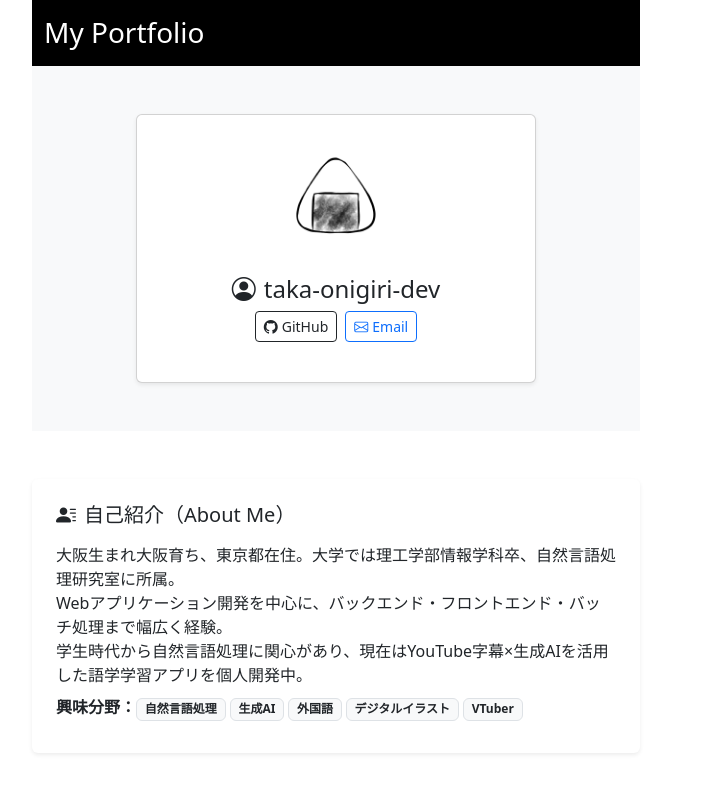
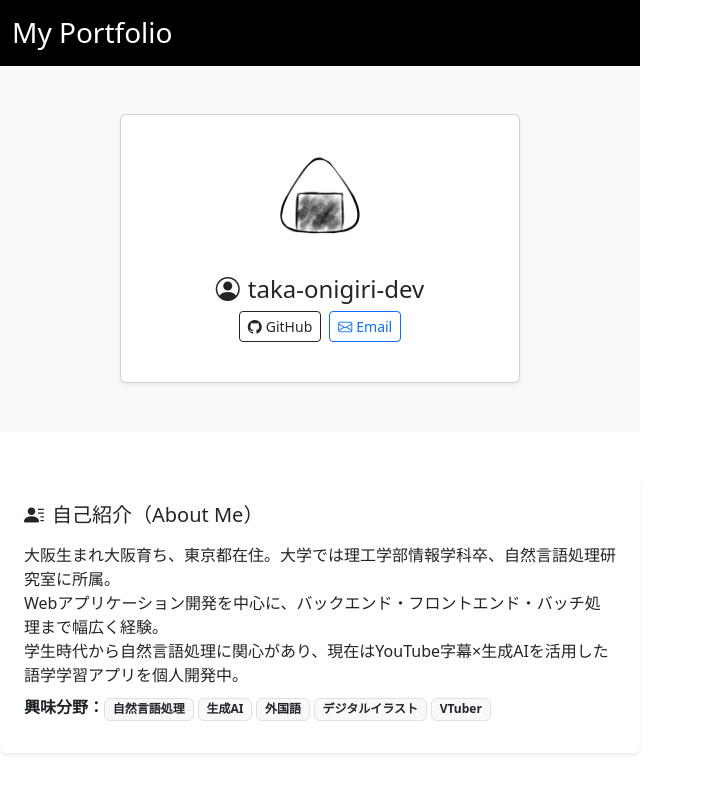
Before and after one commit to taka-onigiri-dev/my-portfolio, a Vue app: page / in a window 1280 px wide. Shown: the top 800 px of the page, without its empty margins (0-703 px from the left). Built offline with nearby package versions, Linux system fonts and the light colour scheme; the HTML template or start-up script is replaced by a standard one.

Commit message:
padding調整

```diff
--- a/src/App.vue
+++ b/src/App.vue
@@ -26,4 +26,7 @@ import Skills from './components/Skills.vue'
 body {
   background-color: #f8f9fa;
 }
+#app {
+  padding: 0 !important;
+}
 </style>
```
